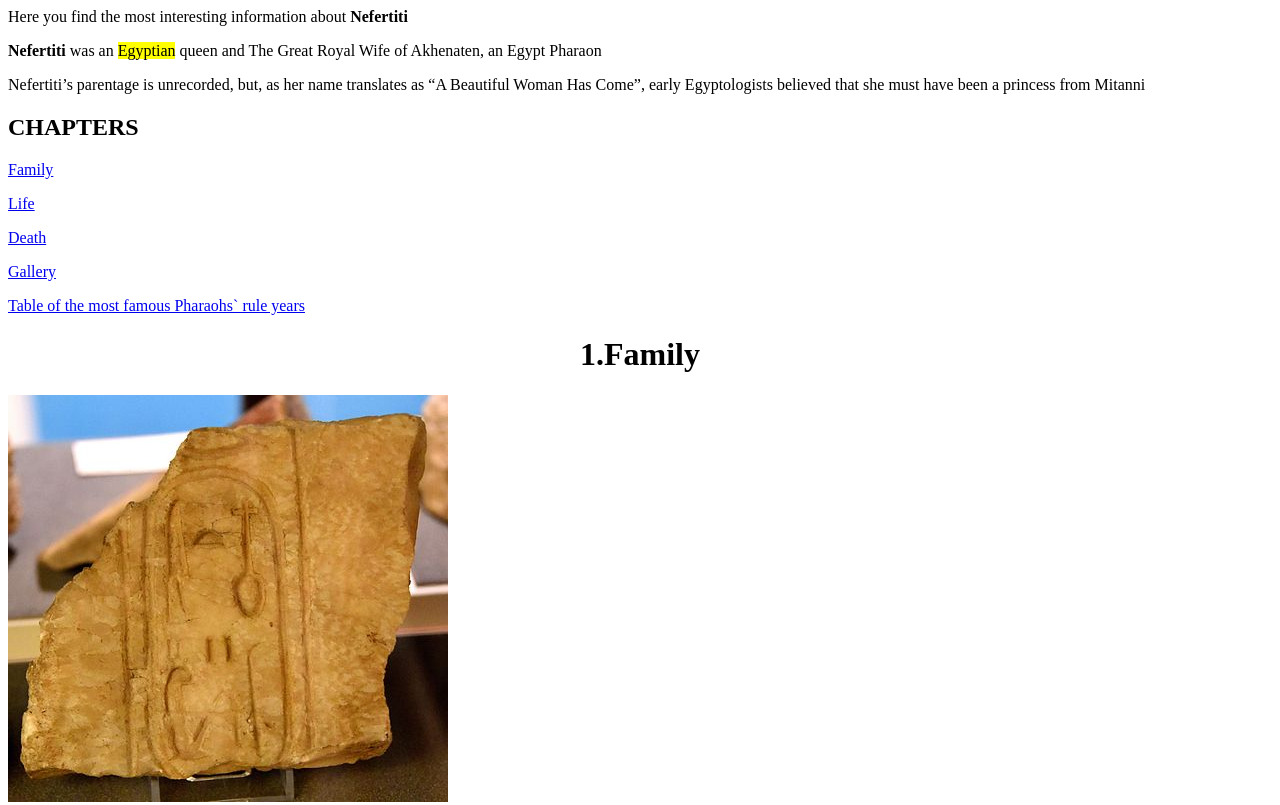
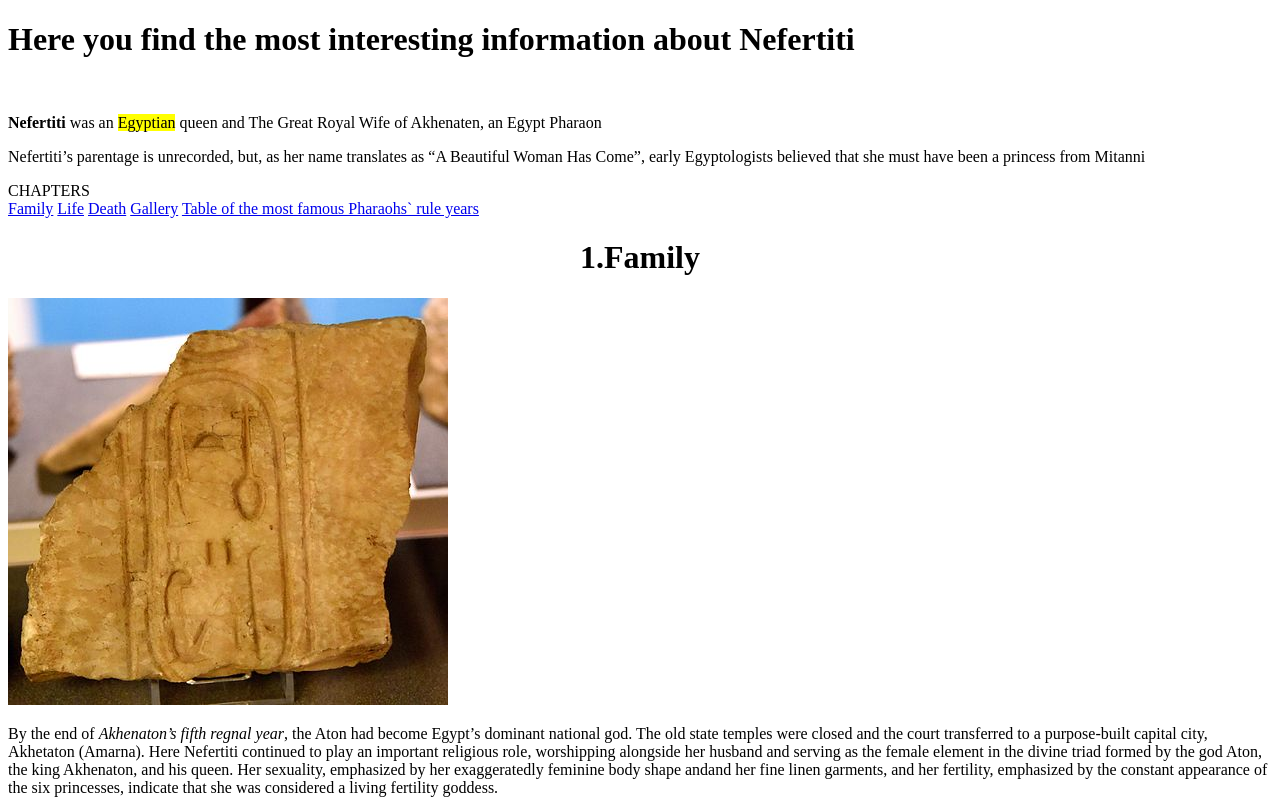
Before and after one commit to marthakhmil/html-02-13, a plain HTML site: page index.html in a window 1280 px wide. Shown: the top 805 px of the page. Drawn offline with Linux system fonts and the light colour scheme.

Commit message:
correct issues

```diff
--- a/index.html
+++ b/index.html
@@ -9,42 +9,44 @@
 <body>
     <div class="paper">
         <header>
-               Here you find the most interesting information about <strong>Nefertiti</strong>
+               <h1>Here you find the most interesting information about <strong>Nefertiti</strong></h1>
                 <br>
                 <p><strong>Nefertiti</strong> was an <mark>Egyptian</mark> queen and The Great Royal Wife of Akhenaten, an Egypt Pharaon</p>
             <p>Nefertiti’s parentage is unrecorded, but, as her name translates as <q>A Beautiful Woman Has Come</q>, early Egyptologists believed that she must have been a princess from Mitanni</p>
             </center>
+        </header>
 
-            <h2>CHAPTERS</h2>
+            <article>CHAPTERS
             <nav>
-                <a href="#family">Family</a></p>
-                <p><a href="#life">Life</a></p>
-                <p><a href="#death">Death</a></p>
-                <p><a href="#gallery">Gallery</a></p>
-                <p><a href="#table">Table of the most famous Pharaohs` rule years</a></p>
+                <a href="#family">Family</a>
+                <a href="#life">Life</a>
+                <a href="#death">Death</a>
+                <a href="#gallery">Gallery</a>
+                <a href="#table">Table of the most famous Pharaohs` rule years</a>
             </nav>
-        </header>
+            </article>
+
 
         <div id="family">
             <center><h1> 1.Family</h1></center>
             <img src="img/1.jpg" alt="family" class="floated">
             <p>By the end of <em>Akhenaton’s fifth regnal year</em>, the Aton had become Egypt’s dominant national god. The old state temples were closed and the court transferred to a purpose-built capital city, Akhetaton (Amarna). Here Nefertiti continued to play an important religious role, worshipping alongside her husband and serving as the female element in the divine triad formed by the god Aton, the king Akhenaton, and his queen. Her sexuality, emphasized by her exaggeratedly feminine body shape andand her fine linen garments, and her fertility, emphasized by the constant appearance of the six princesses, indicate that she was considered a living fertility goddess. </p>
         </div>
-        <div id="life">
+        <article id="life">
             <center><h1>2.Life</h1></center>
             <img src="img/2.jpg" alt="life" class="floated">
             <p><mark>Nefertiti</mark> and the royal family appeared on private devotional stelae and on the walls of nonroyal tombs, and images of <em>Nefertiti</em> stood at the four corners of her husband’s sarcophagus.</p>
             <br>
             <p>Some historians, having considered her reliefs and statuary, believe that Nefertiti may have acted as queen regnant—her husband’s coruler rather than his consort. However, the evidence is by no means conclusive, and there is no written evidence to confirm her political status.</p>
-        </div>
-        <div id="death">
+        </article>
+        <article id="death">
             <center><h1>3.Death</h1></center>
             <img src="img/3.jpg" alt="3" class="floated">
             <p>
                 Nefertiti’s body has never been discovered. Had she died at Amarna, it seems inconceivable that she would not have been buried in the Amarna royal tomb. But the burial in the Valley of the Kings confirms that at least one of the Amarna burials was reinterred at Thebes during Tutankhamen’s reign. Egyptologists have therefore speculated that Nefertiti may be one of the unidentified bodies recovered from the caches of royal mummies in the Valley of the Kings. In the early 21st century attention has focused on the “Younger Lady” found in the tomb of <mark>AmenhotepII</mark>, although it is now accepted that this body is almost certainly too young to be Nefertiti.
             </p>
-        </div>
-        <div id="gallery">
+        </article>
+        <section id="gallery">
             <center><h1>4.Gallery</h1></center>
             <ul>
             <li><h3>Reproduction Nefertiti in real life</h3></li>
@@ -53,7 +55,7 @@
             <img src="img/6.jpg" alt="6" class="floated" widht="400" height="400">
             <img src="img/5.jpg" alt="5" class="floated" widht="400" height="400">
             </ul>
-        </div>
+        </section>
         <div id="table">
             <center><h1>Table of the most famous Pharaohs` rule years </h1></center>
             <table>
```
